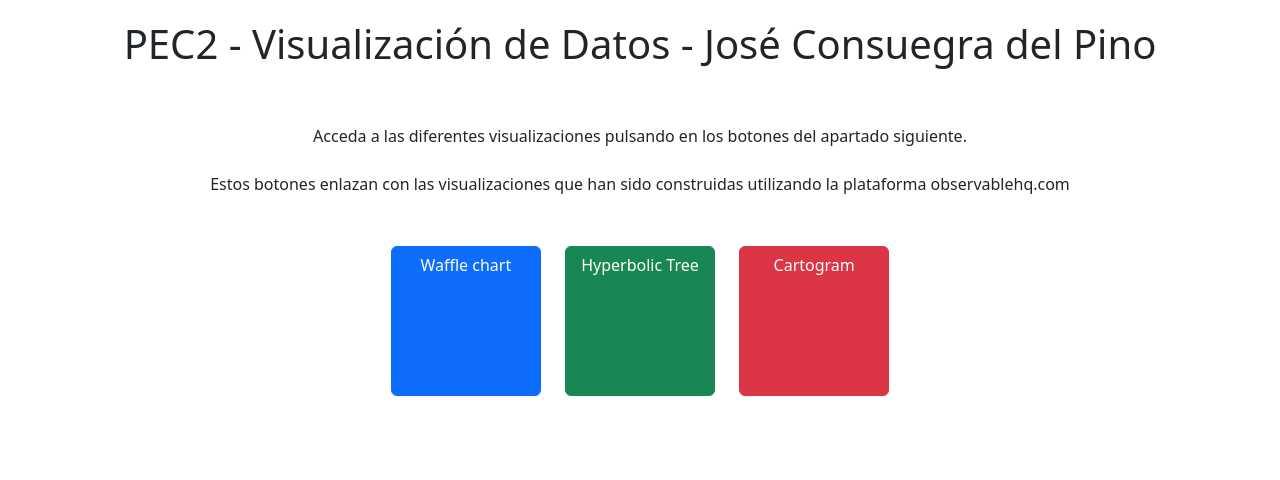
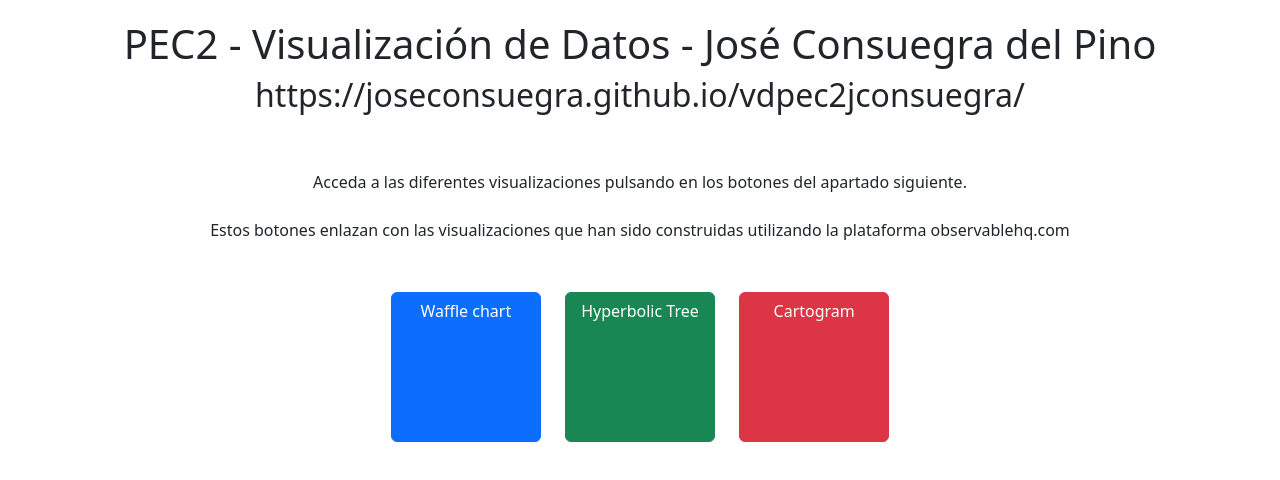
Before and after one commit to joseconsuegra/vdpec2jconsuegra, a plain HTML site: page index.html in a window 1280 px wide. Drawn offline with nearby package versions, Linux system fonts and the light colour scheme.

Commit message:
Update index.html

```diff
--- a/index.html
+++ b/index.html
@@ -33,6 +33,7 @@
         <div class="row">
             <div class="col">
                 <h1 class="text-center">PEC2 - Visualización de Datos - José Consuegra del Pino</h1>
+                <h2 class="text-center">https://joseconsuegra.github.io/vdpec2jconsuegra/</h2>
                 <p class="text-center"><br><br>Acceda a las diferentes visualizaciones pulsando en los botones del apartado siguiente.<br><br>
                     Estos botones enlazan con las visualizaciones que han sido construidas utilizando la plataforma <b></b>observablehq.com</b><br><br></p>
             </div>
```
